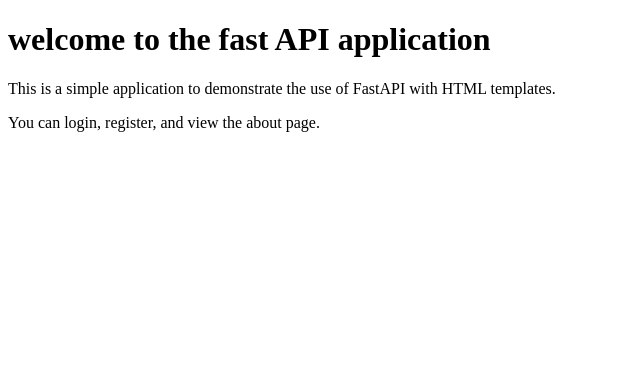
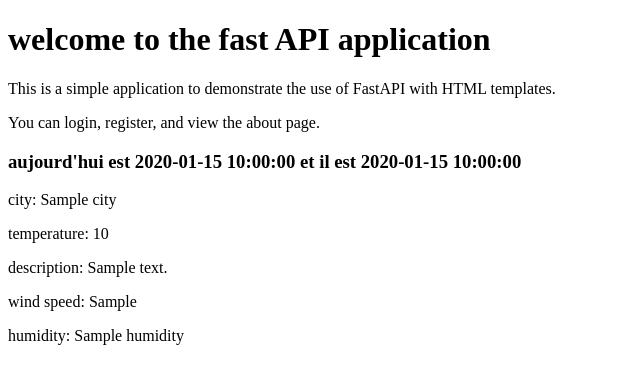
Before and after one commit to kamgaachile/RCW_Fast_API, a Flask app: template Fast_app/templates/home.html in a window 1280 px wide. Shown: the part 26-410 px from the top of the page, without its empty margins (0-640 px from the left). Run offline with Flask 3, Linux system fonts and the light colour scheme; the template is opened without the code that fills it: most values are stand-ins (such as "Sample title", 1, 10 or a date in 2020).

Commit message:
mon_main

```diff
--- a/Fast_app/main.py
+++ b/Fast_app/main.py
@@ -8,6 +8,8 @@
 from  fastapi.templating import Jinja2Templates
 import  uvicorn
 from dash_app import app as dash_app
+import requests
+
 
 #crer lobjet FastAPI
 app = FastAPI()
@@ -30,9 +32,29 @@
 
 users = {"admin": "123"}
 
+EXTERNAL_URL_API="http://127.0.0.1:8000/info"
+
+def get_external_api_data():
+    try:
+        response= requests.get(EXTERNAL_URL_API)
+        return response.json()
+    except Exception as e :
+        return{
+            "date": "N/A",
+            "time": "N/A",
+            "weather": {
+                "temperature": "N/A",
+                "description": "N/A",
+                "wind_speed": "N/A",
+                "humidity": "N/A"
+
+            }
+        }
+
 @app.get("/")
 async def home_page(request: Request):
-    return templates.TemplateResponse('home.html', {'request': request})
+    info = get_external_api_data()
+    return templates.TemplateResponse('home.html', {'request': request, 'info': info})
 
 # recupere et affiche le formulaire  login.html
 @app.get("/login")
--- a/Fast_app/templates/home.html
+++ b/Fast_app/templates/home.html
@@ -8,4 +8,13 @@
 <p> This is a simple application to demonstrate the use of FastAPI with HTML templates.</p>
 <p> You can login, register, and view the about page.</p>
 
+<h3>  aujourd'hui est {{ info.date }}  et il est {{ info.time }}</h3>
+
+<p> city: {{ info.weather.city }}</p>
+<p> temperature: {{ info.weather.temperature }}</p>
+<p> description: {{ info.weather.description }}</p>
+<p> wind speed: {{ info.weather.wind_speed }}</p>
+<p> humidity: {{ info.weather.humidity }}</p>
+
+
 {%endblock %}
```
Also changed, not shown: 1 other file.
